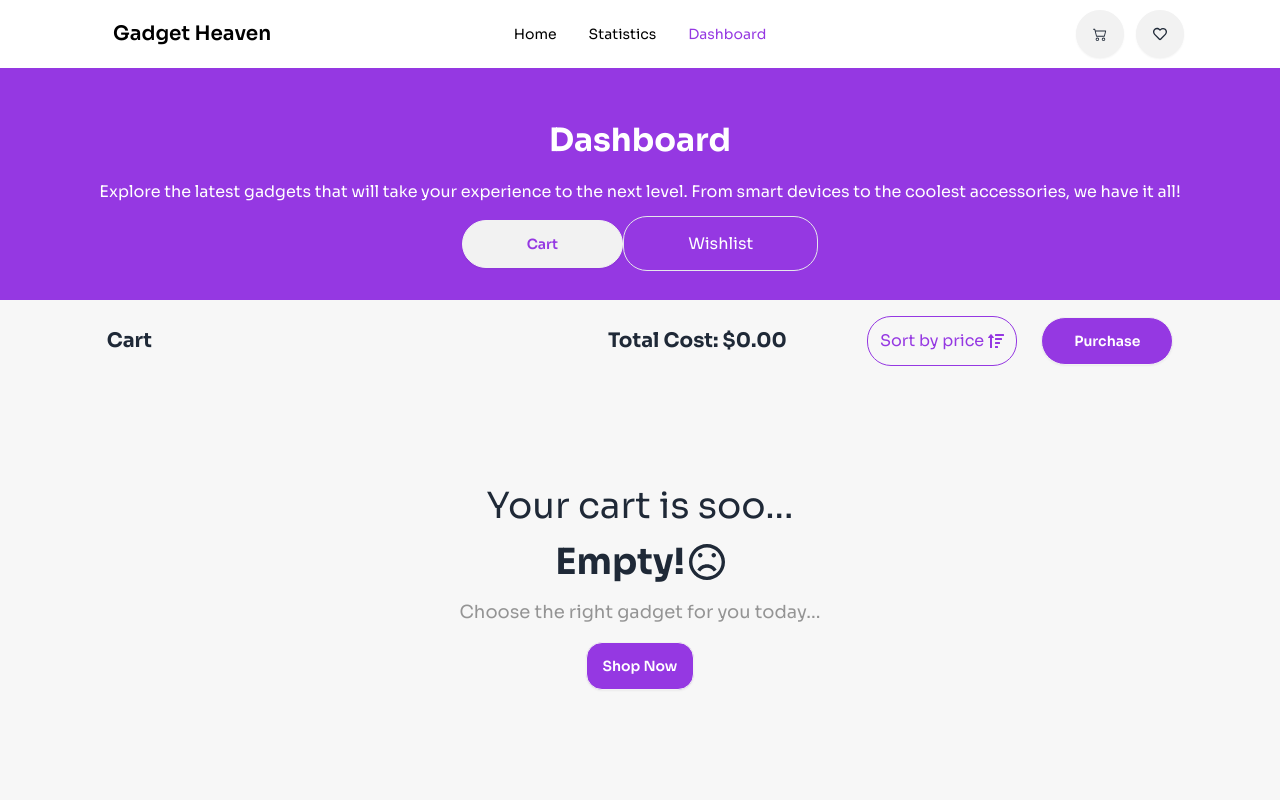
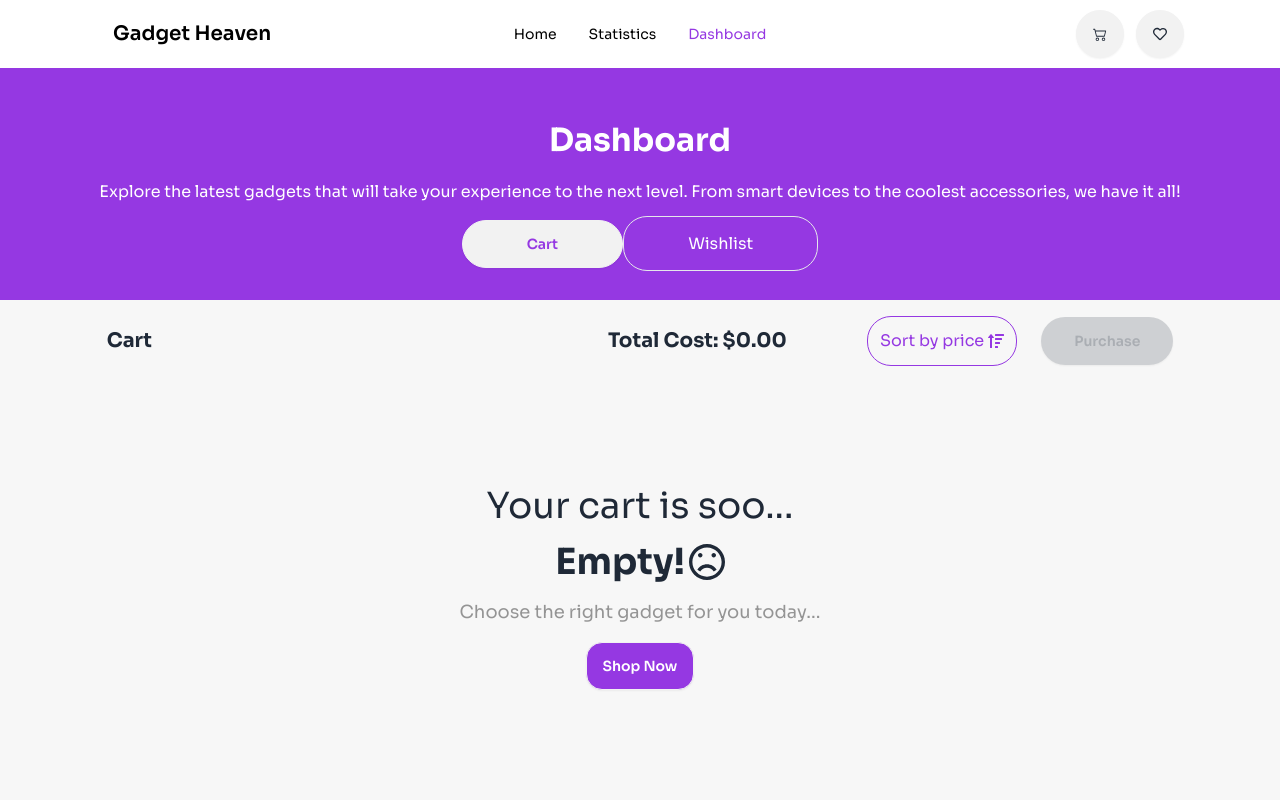
Before and after one commit to Rza-O/gadget-heaven-react-router-assignment, a React (Vite) app: page /dashboard in a window 1280 px wide. Shown: the top 800 px of the page. Built offline with nearby package versions, Linux system fonts and the light colour scheme.

Commit message:
disabled purchase button when the the price is nil

```diff
--- a/src/Components/Cart.jsx
+++ b/src/Components/Cart.jsx
@@ -40,7 +40,7 @@ const Cart = () => {
                     <div onClick={sortToggle} className='flex items-center border border-primary text-primary p-3 rounded-3xl gap-1 cursor-pointer hover:bg-gray-200'>Sort by price {isSortedDescending?
                         <FaSortAmountDown /> : <FaSortAmountUp />
                         }</div>
-                    <div onClick={handlePurchase} className='border px-8 rounded-3xl bg-primary text-white btn'>Purchase</div>
+                    <button disabled={!totalCost} onClick={handlePurchase} className='border px-8 rounded-3xl bg-primary text-white btn'>Purchase</button>
                 </div>
             </div>
             <div className='mt-6'>
```
